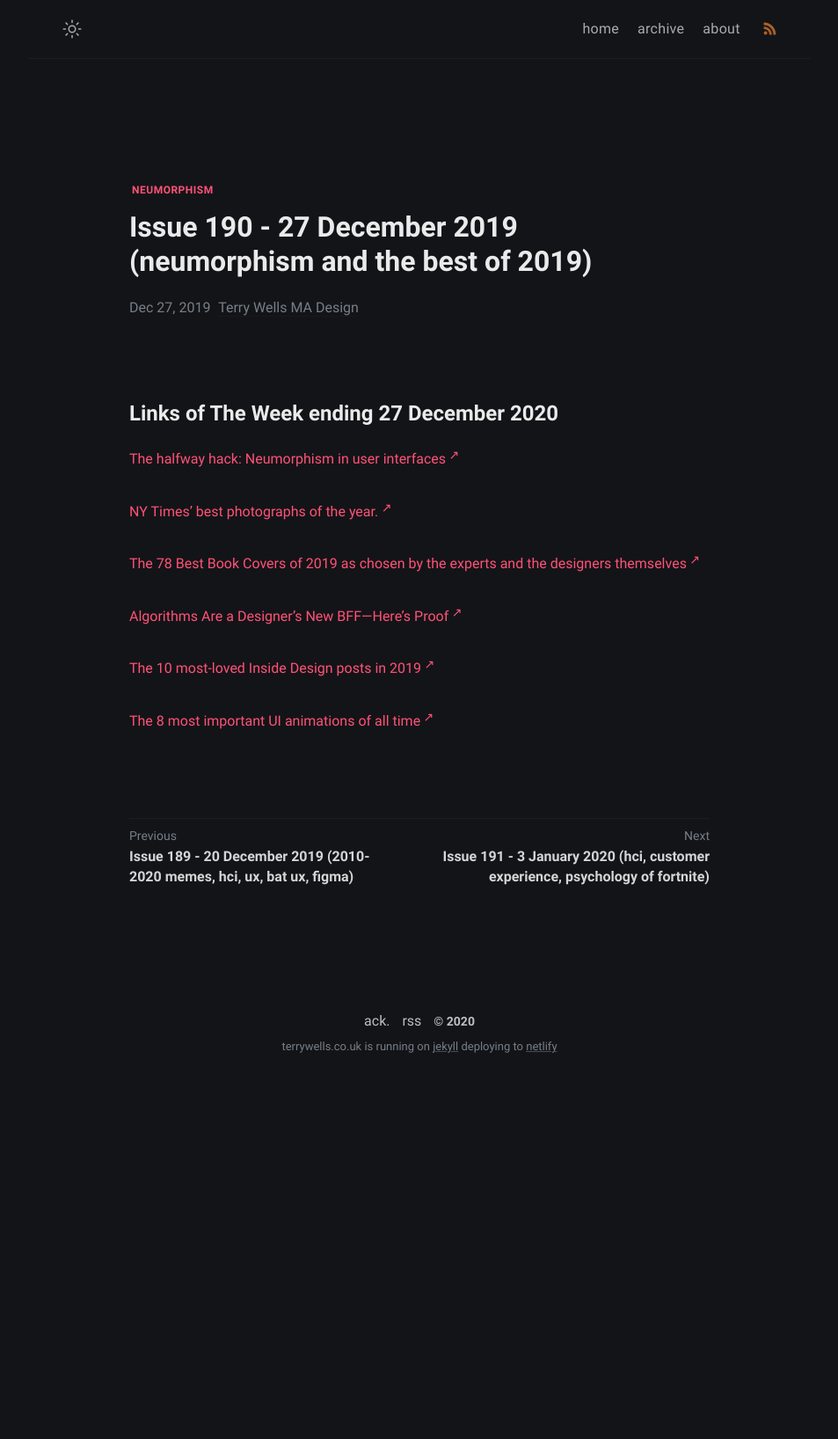
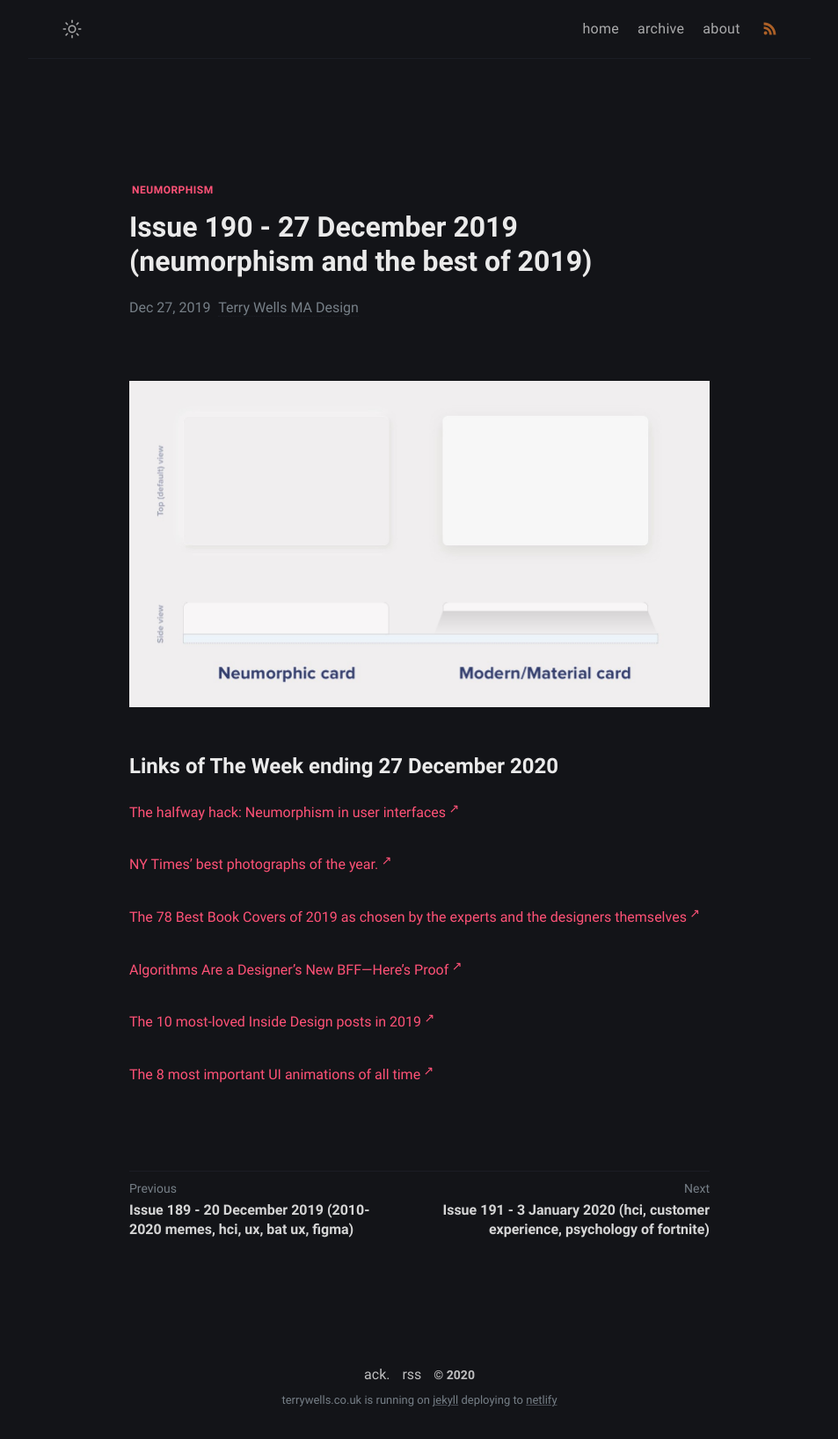
Before and after one commit to wristtattoo/jekyll-klise, a Jekyll site: the page built from _posts/2020-11-03-issue-190-27-december-2019-neumorphism-and-the-best-of-2019.md, in a window 1280 px wide. Shown: the whole page at 88% size, without its empty margins (163-1116 px from the left). Built offline with Jekyll 4.4.1, drawn with Linux system fonts in a browser that asks for light colours; a script that is not in the unit is left out; before the commit the page ends 1235 px from its top, so only the background shows below that.

Commit message:
Update Links of The Week “2020-11-03-issue-190-27-december-2019-neumorphism-and-the-best-of-2019”

```diff
--- a/_posts/2020-11-03-issue-190-27-december-2019-neumorphism-and-the-best-of-2019.md
+++ b/_posts/2020-11-03-issue-190-27-december-2019-neumorphism-and-the-best-of-2019.md
@@ -4,6 +4,8 @@ title: Issue 190 - 27 December 2019 (neumorphism and the best of 2019)
 tags: neumorphism
 date: 2019-12-27T17:05:22.625Z
 ---
+![The halfway hack: Neumorphism in user interfaces](/assets/uploads/issue-190.jpg "The halfway hack: Neumorphism in user interfaces")
+
 # Links of The Week ending 27 December 2020
 
 <a href="https://uxdesign.cc/neumorphism-in-user-interfaces-b47cef3bf3a6" title="The halfway hack: Neumorphism in user interfaces" alt="The halfway hack: Neumorphism in user interfaces" target="_blank">The halfway hack: Neumorphism in user interfaces</a>
```
Also changed, not shown: assets/uploads/issue-190.jpg (added).
